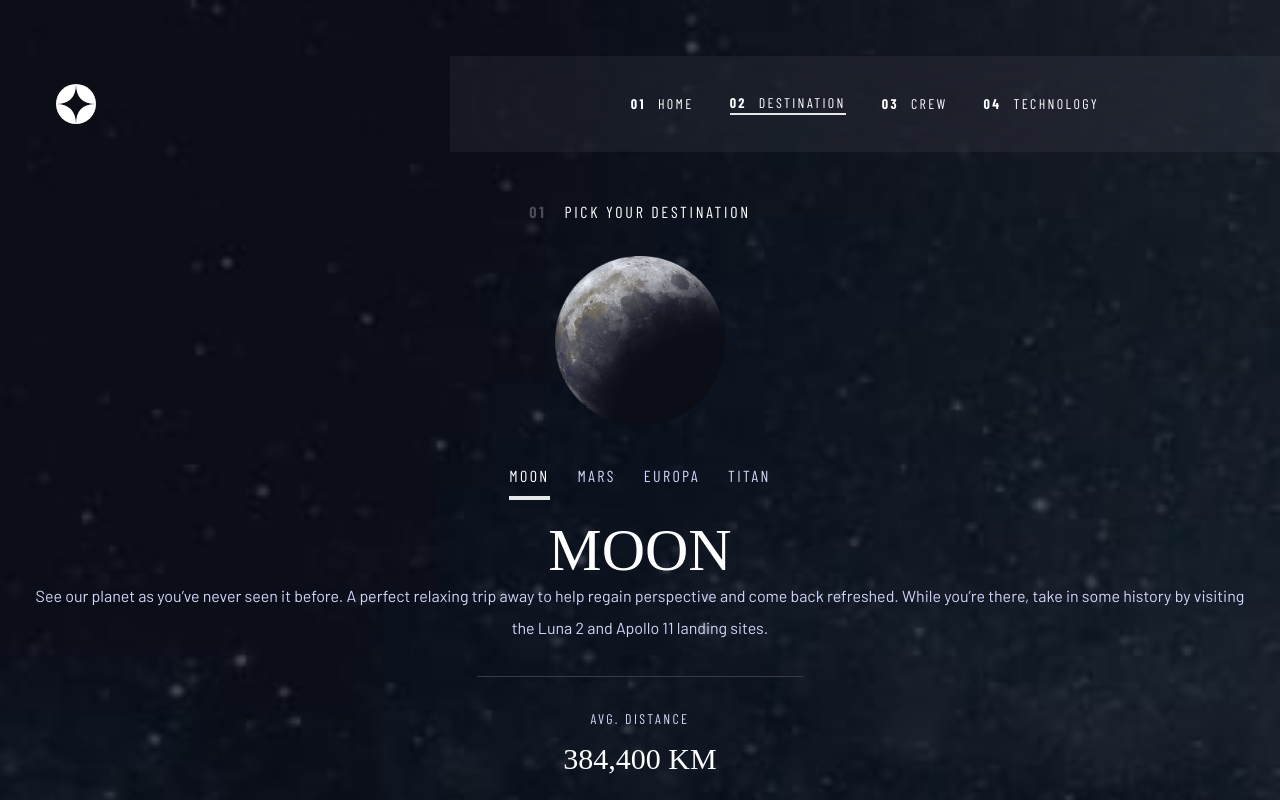
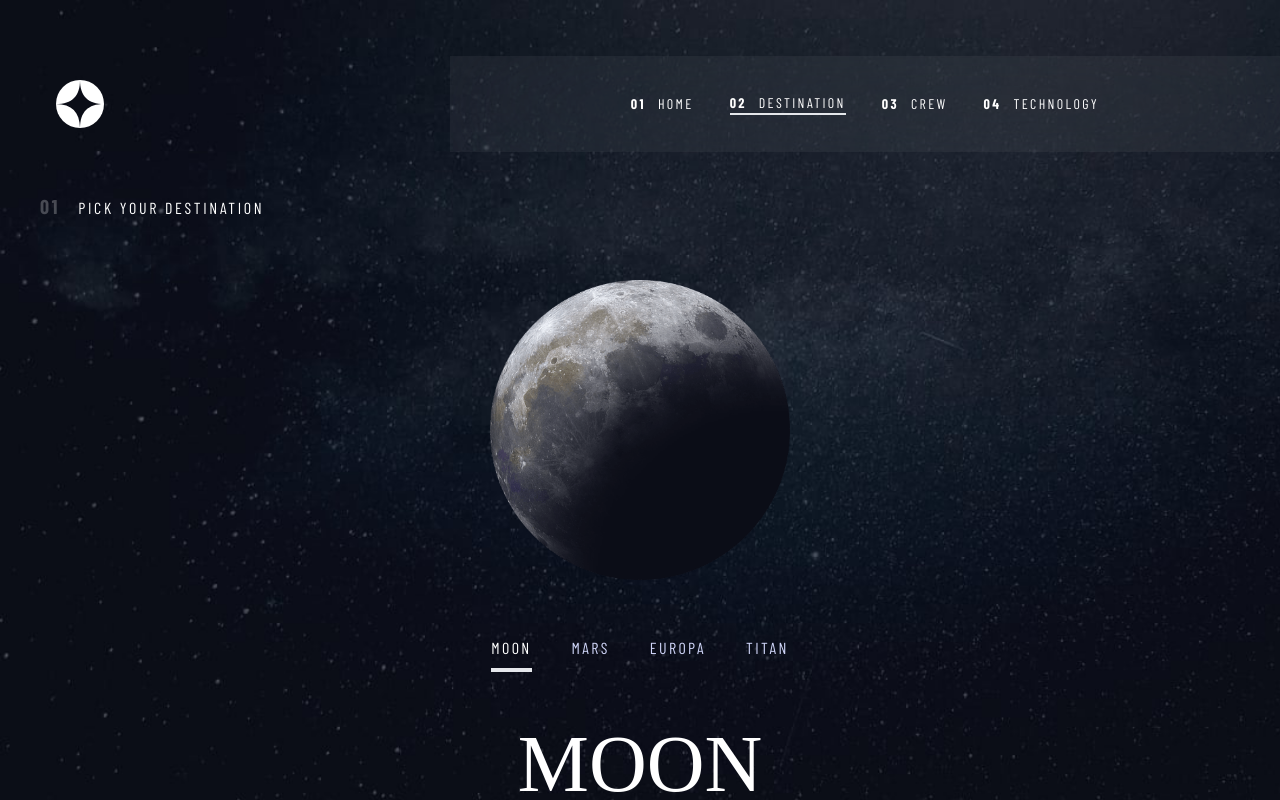
Before and after one commit to SaloRB/frontend-mentor-space-tourism-website, a Next.js app: page /destination in a window 1280 px wide. Shown: the top 800 px of the page. Built offline with nearby package versions, Linux system fonts and the light colour scheme; a web font is replaced by a local one.

Commit message:
Destination Tablet

```diff
--- a/src/components/Nav.js
+++ b/src/components/Nav.js
@@ -9,14 +9,15 @@ function Nav() {
   const router = useRouter()
 
   return (
-    <div className="px-6 lg:pl-14 pt-6 lg:pt-14 lg:px-0 flex items-center justify-between">
-      <Image
-        className="cursor-pointer"
-        src="/assets/shared/logo.svg"
-        width={40}
-        height={40}
-        onClick={() => router.push('/')}
-      />
+    <div className="px-6 md:px-10 lg:pl-14 pt-6 lg:pt-14 lg:px-0 flex items-center justify-between">
+      <div className="relative h-10 h- w-10 md:h-12 md:w-12 cursor-pointer">
+        <Image
+          className="cursor-pointer"
+          src="/assets/shared/logo.svg"
+          layout="fill"
+          onClick={() => router.push('/')}
+        />
+      </div>
 
       <div className="md:hidden">
         <Image
--- a/src/pages/destination.js
+++ b/src/pages/destination.js
@@ -11,43 +11,44 @@ function Destination() {
   )
 
   return (
-    <div className="bg-[url('/assets/destination/background-destination-mobile.jpg')] bg-no-repeat bg-cover text-primary min-h-screen pb-8">
+    <div className="bg-[url('/assets/destination/background-destination-mobile.jpg')] bg-no-repeat bg-cover text-primary min-h-screen pb-8 md:bg-[url('/assets/destination/background-destination-tablet.jpg')] lg:bg-[url('/assets/destination/background-destination-desktop.jpg')]">
       <Nav />
 
-      <main className="text-center mt-12 px-6">
-        <h2 className="font-subtitle uppercase tracking-[2.7px] mb-8 text-white">
-          <span className="font-bold mr-[18px] opacity-25">01</span>
+      <main className="text-center mt-6 md:mt-10 px-6 md:px-10">
+        <h2 className="font-subtitle uppercase tracking-[2.7px] mb-8 md:mb-[60px] text-white md:text-left">
+          <span className="font-bold md:text-xl mr-[18px] opacity-25">01</span>
           Pick your destination
         </h2>
 
-        <Image
-          src={destination.images.png.substring(1)}
-          width={170}
-          height={170}
-        />
+        <div className="relative h-[170px] w-[170px] md:h-[300px] md:w-[300px] mx-auto">
+          <Image src={destination.images.png.substring(1)} layout="fill" />
+        </div>
 
-        <div className="flex justify-center space-x-7 uppercase mt-8 font-subtitle tracking-[2.36px]">
+        <div className="flex justify-center space-x-7 md:space-x-10 uppercase mt-5 md:mt-14 font-subtitle tracking-[2.36px]">
           {destinations.map((destination) => (
             <p
               key={destination.name}
               onClick={() => setDestinationName(destination.name)}
               className={`${
                 destinationName === destination.name && 'selected'
-              } cursor-pointer`}
+              } text-sm md:text-base cursor-pointer`}
             >
               {destination.name}
             </p>
           ))}
         </div>
 
-        <h1 className="font-title text-6xl uppercase text-white mt-5">
+        <h1 className="font-title text-[56px] md:text-[80px] uppercase text-white mt-5 md:mt-8">
           {destination.name}
         </h1>
 
-        <p className="font-body leading-8">{destination.description}</p>
+        <p className="font-body text-[15px] -mt-1 md:px-20">
+          {destination.description}
+        </p>
 
-        <div className="w-[327px] h-[1px] bg-[#383B4B] my-8 mx-auto" />
+        <div className="w-[327px] md:w-[573px] h-[1px] bg-[#383B4B] my-8 mx-auto" />
 
+        <div className="flex flex-col md:flex-row items-center justify-center md:space-x-24">
           <div className="uppercase mb-8">
             <p className="font-subtitle text-sm tracking-[2.36px] mb-3">
               Avg. Distance
@@ -61,7 +62,10 @@ function Destination() {
             <p className="font-subtitle text-sm tracking-[2.36px]">
               Est. Travel Time
             </p>
-          <p className="font-title text-3xl text-white">{destination.travel}</p>
+            <p className="font-title text-3xl text-white mt-3">
+              {destination.travel}
+            </p>
+          </div>
         </div>
       </main>
     </div>
```
Lines whose indentation alone changed are shown as unchanged.
